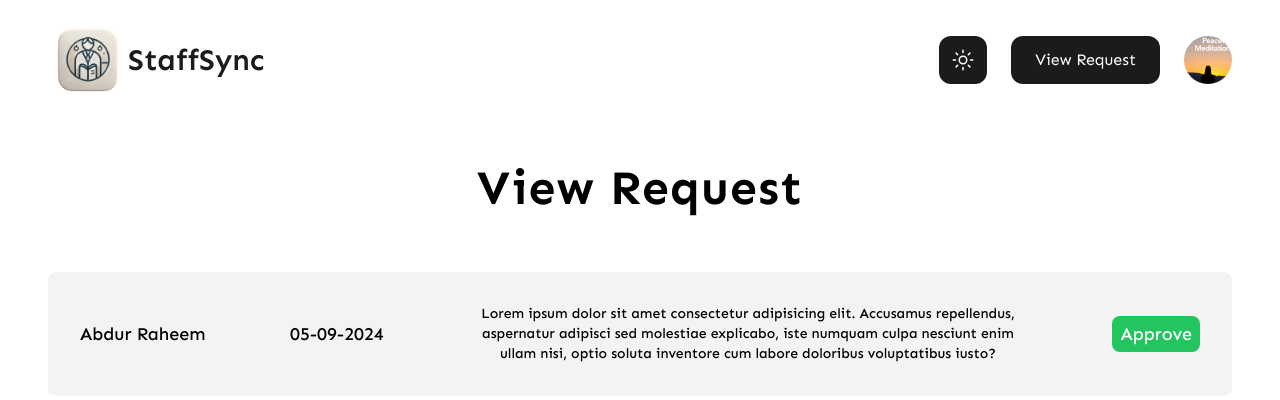
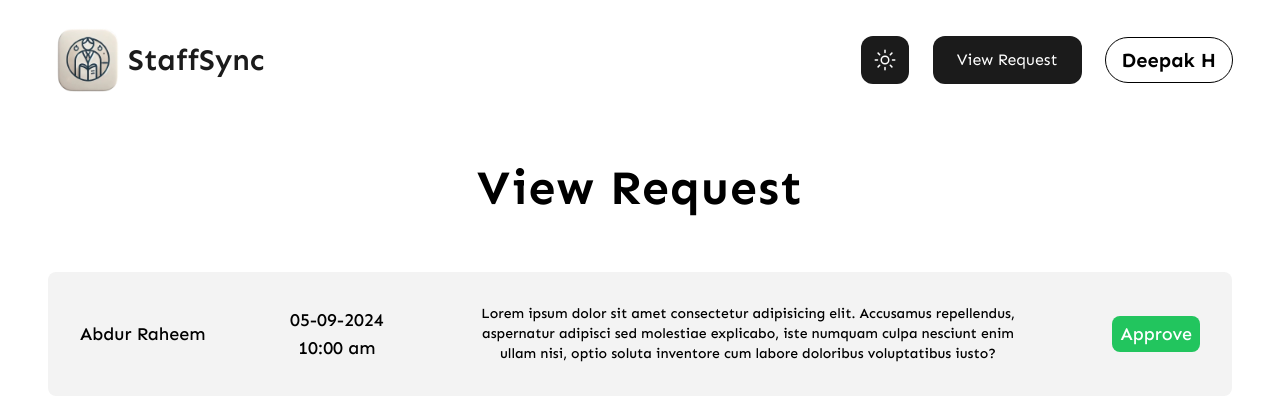
Before and after one commit to Deepak05x/StaffSync, a React (Vite) app: page /request in a window 1280 px wide. Shown: the top 400 px of the page. Built offline with nearby package versions, Linux system fonts and the light colour scheme; a web font is replaced by a local one.

Commit message:
navbar customize

```diff
--- a/src/components/Navbar.jsx
+++ b/src/components/Navbar.jsx
@@ -48,9 +48,12 @@ const Navbar = () => {
                         </button>
                     </Link>
 
-                    <Link to={"/profile"}>
+                    {/* <Link to={"/profile"}>
                         <img src="/img13.jpg" alt="profile" className="w-[3rem] h-[3rem] rounded-full" />
-                    </Link>
+                    </Link> */}
+                    <div className="flex flex-col items-end">
+                        <p className="font-bold text-xl outline outline-black dark:outline-white rounded-full py-2 px-4 outline-1">Deepak H</p>
+                    </div>
                 </div>
             </section>
             <>
--- a/src/container/Request.jsx
+++ b/src/container/Request.jsx
@@ -6,9 +6,46 @@ const Navbar = lazy(() => import("../components/Navbar"));
 
 const Request = () => {
     return (
+        <>
             <section className="min-h-screen flex flex-col">
                 <Navbar />
                 <motion.section
+                    initial={{ opacity: 0 }}
+                    whileInView={{ opacity: 1 }}
+                    transition={{ duration: 0.8, ease: "easeInOut", delay: 0.3 }}
+                    viewport={{ once: true }}
+                    className="xl:px-12 lg:px-8 sm:px-4 ssm:px-2 flex py-8 flex-col gap-12"
+                >
+                    <div className="flex flex-col items-center md:text-[3rem] sm:text-[2rem] ssm:text-[1.5rem] font-bold -tracking-tight">View Request</div>
+                    <div className="flex flex-col gap-4">
+                        <div className="2xl:flex hidden items-center text-xl font-bold">
+                            <p className="ml-[1rem]">Student Name</p>
+                            <p className="ml-[6rem]">Date and Time</p>
+                            <p className="ml-[8rem]">Objective</p>
+                            <p className="ml-[38rem]">Status</p>
+                        </div>
+                        <div className="flex flex-col items-center bg-dark/5  rounded-lg p-8 gap-8">
+                            <div className="flex md:flex-row flex-col lg:gap-0 gap-8 items-center justify-between w-full  text-lg font-medium">
+                                <p>Abdur Raheem</p>
+                                <div className="flex flex-col items-center">
+                                    <p>05-09-2024</p>
+                                    <p>10:00 am</p>
+                                </div>
+
+                                <p className="text-center w-[50%] text-sm lg:flex hidden">
+                                    Lorem ipsum dolor sit amet consectetur adipisicing elit. Accusamus repellendus, aspernatur adipisci sed molestiae explicabo, iste numquam culpa nesciunt enim ullam
+                                    nisi, optio soluta inventore cum labore doloribus voluptatibus iusto?
+                                </p>
+                                <button className="bg-green-500 text-white py-1 px-2 rounded-lg ">Approve</button>
+                            </div>
+                            <p className="text-center lg:hidden flex text-sm ">
+                                Lorem ipsum dolor sit amet consectetur adipisicing elit. Accusamus repellendus, aspernatur adipisci sed molestiae explicabo, iste numquam culpa nesciunt enim ullam
+                                nisi, optio soluta inventore cum labore doloribus voluptatibus iusto?
+                            </p>
+                        </div>
+                    </div>
+                </motion.section>
+                {/* <motion.section
                     initial={{ opacity: 0 }}
                     whileInView={{ opacity: 1 }}
                     transition={{ duration: 0.8, ease: "easeInOut", delay: 0.3 }}
@@ -21,20 +58,21 @@ const Request = () => {
                             <div className="flex md:flex-row flex-col lg:gap-0 gap-8 items-center justify-between w-full  text-lg font-medium">
                                 <p>Abdur Raheem</p>
                                 <p>05-09-2024</p>
+                                <p>10:00 am</p>
                                 <p className="text-center w-[50%] text-sm lg:flex hidden">
                                     Lorem ipsum dolor sit amet consectetur adipisicing elit. Accusamus repellendus, aspernatur adipisci sed molestiae explicabo, iste numquam culpa nesciunt enim ullam
                                     nisi, optio soluta inventore cum labore doloribus voluptatibus iusto?
                                 </p>
-                            <button className="bg-green-500 text-white py-1 px-2 rounded-lg ">Approve</button>
                             </div>
                             <p className="text-center lg:hidden flex text-sm ">
-                            Lorem ipsum dolor sit amet consectetur adipisicing elit. Accusamus repellendus, aspernatur adipisci sed molestiae explicabo, iste numquam culpa nesciunt enim ullam nisi,
-                            optio soluta inventore cum labore doloribus voluptatibus iusto?
+                                Lorem ipsum dolor sit amet consectetur adipisicing elit. Accusamus repellendus, aspernatur adipisci sed molestiae explicabo, iste numquam culpa nesciunt enim ullam
+                                nisi, optio soluta inventore cum labore doloribus voluptatibus iusto?
                             </p>
                         </div>
                     </div>
-            </motion.section>
+                </motion.section> */}
             </section>
+        </>
     );
 };
 
```
Lines whose indentation alone changed are shown as unchanged.
